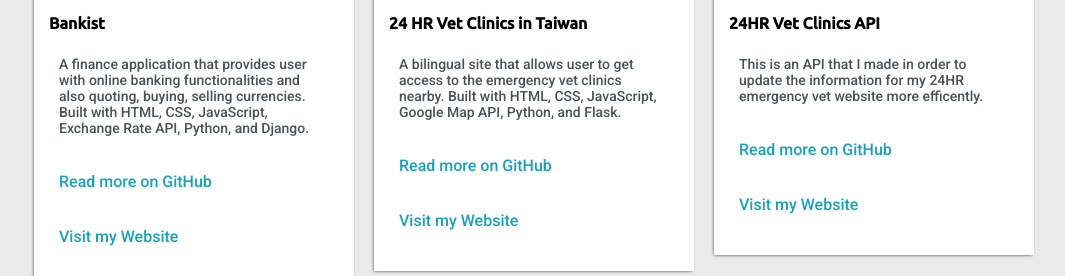
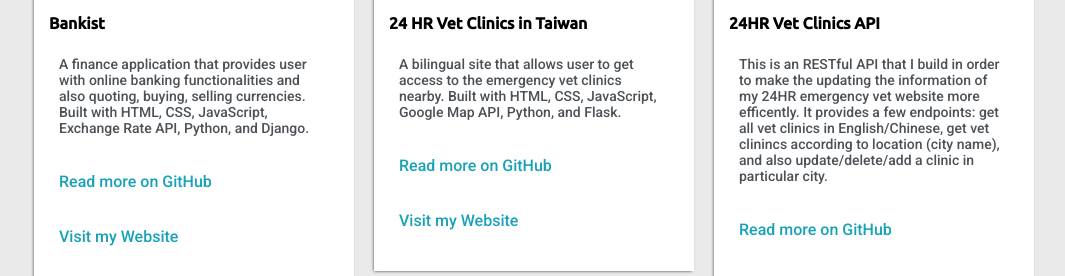
Before and after one commit to Ru960413/portfolio_page, a Flask app: page / in a window 1280 px wide. Shown: the part 1531-1807 px from the top of the page, without its empty margins (106-1171 px from the left). Run offline with Flask 3, Linux system fonts and the light colour scheme; some libraries are stand-ins or nearby versions.

Commit message:
update project intro

```diff
--- a/templates/en_index.html
+++ b/templates/en_index.html
@@ -194,16 +194,17 @@
             <div class="post-preview">
               <h6 class="post-title">24HR Vet Clinics API</h6>
               <p class="post-intro">
-                This is an API that I made in order to update the information for my 24HR emergency vet website more efficently.
+                This is an RESTful API that I build in order to make the updating the information of my 24HR emergency vet website more efficently.
+                It provides a few endpoints: get all vet clinics in English/Chinese, get vet clinincs according to location (city name), and also update/delete/add a clinic in particular city.
               </p>
               <p>
-                <a href="https://github.com/Ru960413/24HR_VET_API_V2" target="_blank"
+                <a href="https://github.com/Ru960413/24HR_VET_API_V3" target="_blank"
                   >Read more on GitHub</a
                 >
               </p>
               <p>
-                <a href=""
-                  >Visit my Website</a
+                <a href="https://24hrvetapiv3-production.up.railway.app/v3/clinics/en"
+                  >View all emergency vet clinics in English</a
                 >
               </p>
             </div>
@@ -215,7 +216,7 @@
               <img src="{{ url_for('static', filename='images/To Do List Homepage.png') }}" class="thumbnail" loading="lazy"/>
               <div class="post-preview">
                 <h6 class="post-title">
-                  To Do List App with user authentication
+                  To Do List App with user authentication and RESTful API
                 </h6>
                 <p class="post-intro">
                   Allow user to create, view, update and delete tasks with user
@@ -241,7 +242,7 @@
               <div class="post-preview">
                 <h6 class="post-title">Mapty - Workout Tracker</h6>
                 <p class="post-intro">
-                  A workout tracker built with HTML, CSS, JavaScript, as well as leaflet, and JavaScript's local storage API.
+                  A workout tracker built with HTML, CSS, JavaScript, leaflet API, JavaScript's localStorage API, and weather API. It allows users to click on the map on the right side of the website to add a workout (running or cycling) using the form. After submitting the workout, the workout will then show as a list below the form. User can also edit workout by clicking the workout, delete workoutby clicking the delete button and delete all workouts by clicking the button bellow the list.
                 </p>
                 <p>
                   <a href="https://github.com/Ru960413/Mapty_the_workout_tracker" target="_blank"
@@ -260,9 +261,10 @@
             <div class="post">
               <img src="{{ url_for('static', filename='images/lux_bar.png') }}" class="thumbnail" loading="lazy"/>
               <div class="post-preview">
-                <h6 class="post-title">Cocktail Recipe Site</h6>
+                <h6 class="post-title">Lux - Your Personal Bar</h6>
                 <p class="post-intro">
-                   A cocktail recipe site...
+                   Lux is a cocktail recipe site that built with HTML, CSS, JavaScript, localStorage API
+                   and TheCocktailDB's API. It allows user to search for cocktail by name, generate both alcoholic and nonalcoholic cocktail randomly, save cocktail as bookmark, and lastly view the bookmarked cocktails.
                 </p>
                 <p>
                   <a href="https://github.com/Ru960413/Cocktail_app/tree/structured" target="_blank">Read more on GitHub</a>
```
Also changed, not shown: templates/zh_index.html (+8 -9 lines).
